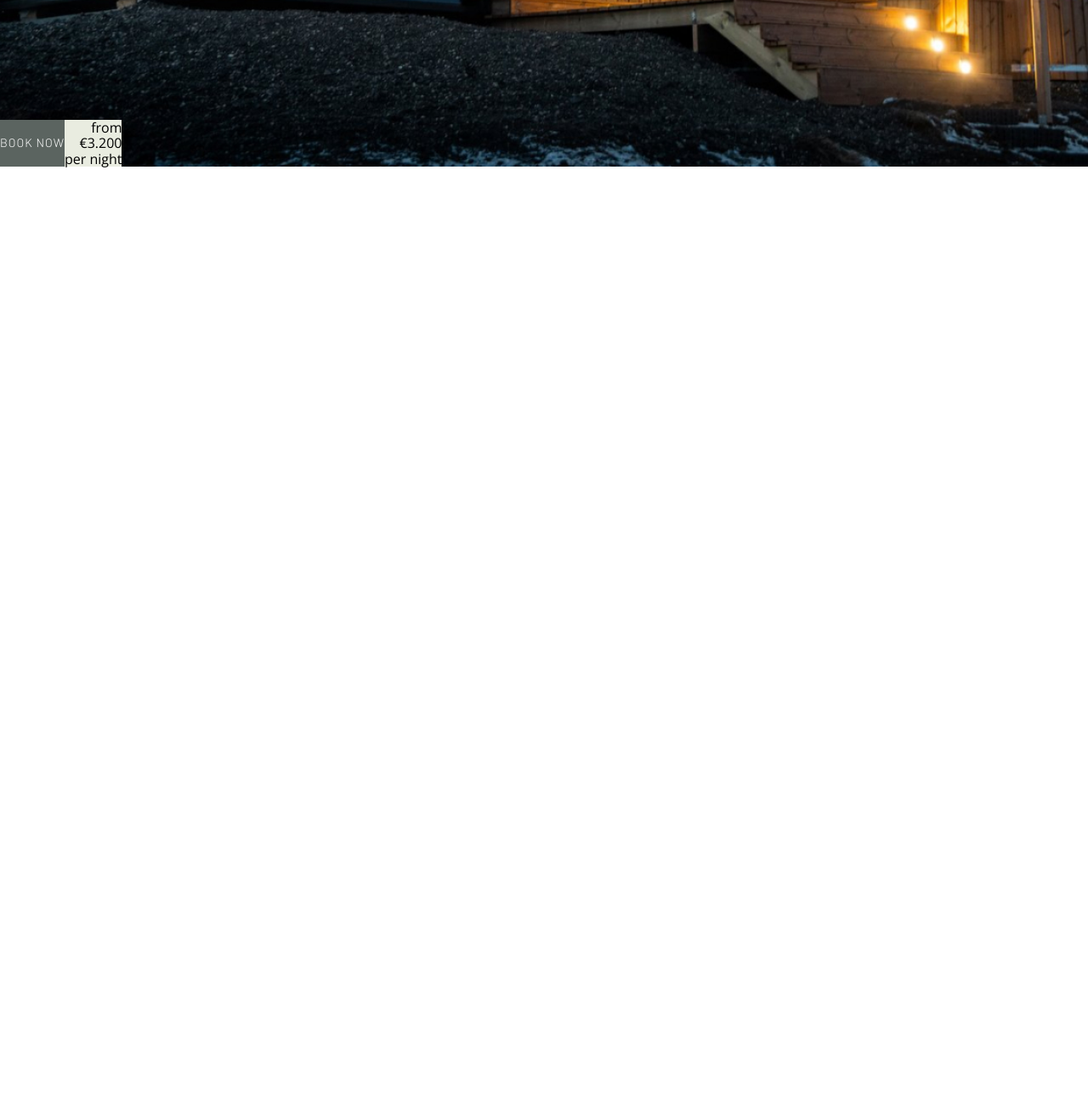
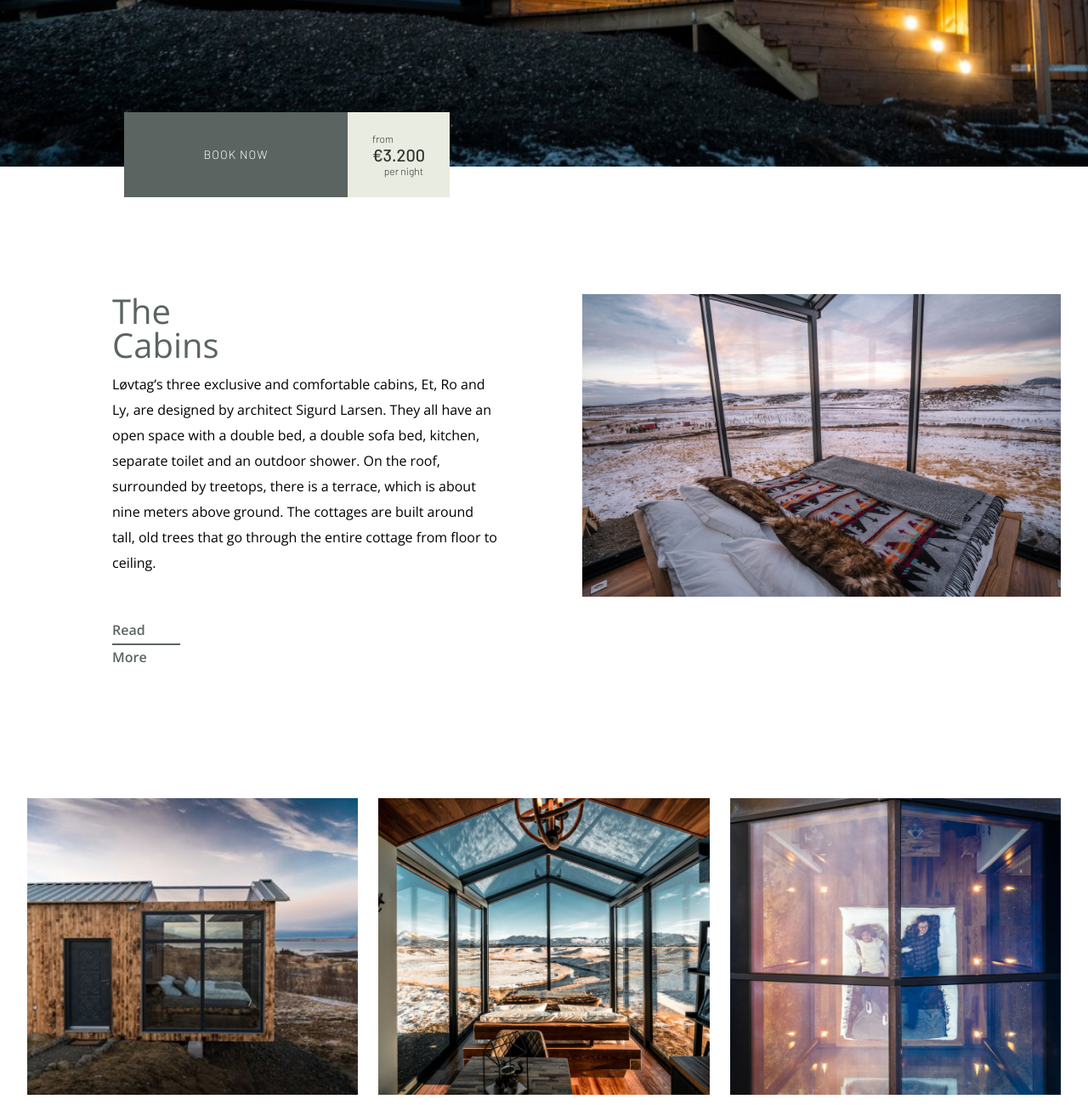
Before and after one commit to tuzegor/peace-in-the-forest, a plain HTML site: page index.html in a window 1280 px wide. Shown: the part 700-2000 px from the top of the page at 85% size. Before the commit the page ends 898 px from the top, so only its background shows below. Drawn offline with nearby package versions, Linux system fonts and the light colour scheme.

Commit message:
The Cabins

```diff
--- a/index.html
+++ b/index.html
@@ -69,11 +69,39 @@
                 Book Now
             </button>
             <div class="price-block">
-                <p>from</p>
-                <p>&#8364;3.200</p>
-                <p>per night</p>
+                <p class="price">&#8364;3.200</p>
             </div>
         </div>
+    </div>
+</section>
+<section class="cabins">
+    <div class="cabins-container container">
+        <div class="cabins__description">
+            <div class="cabins__description-box">
+                <h2 class="cabins__title section-title">The
+                <br>Cabins</h2>
+                <p class="cabins__text">Løvtag’s three exclusive and comfortable cabins, Et, Ro and Ly, are designed by architect Sigurd Larsen. They all have
+                an open space with a double bed, a double sofa bed, kitchen, separate toilet and an outdoor shower. On the roof,
+                surrounded by treetops, there is a terrace, which is about nine meters above ground. The cottages are built around tall,
+                old trees that go through the entire cottage from floor to ceiling.
+                </p>
+                <a class="cabins__link link" href="#"><span class="cabins__link-text">Read</span><span class="cabins__link-text">More</span></a>
+            </div>
+            <div class="cabins__img-box">
+                <img class="cabins__img" src="./images/cabins-photo-main.jpg" alt="landscape">
+            </div>
+        </div>
+        <ul class="cabins-photos__list list">
+            <li class="cabins-photos__item">
+                <img class="cabins-photos__img" src="./images/cabins-photo-1.jpg" alt="house and landscape">
+            </li>
+            <li class="cabins-photos__item">
+                <img class="cabins-photos__img" src="./images/cabins-photo-2.jpg" alt="house inside view">
+            </li>
+            <li class="cabins-photos__item">
+                <img class="cabins-photos__img" src="./images/cabins-photo-3.jpg" alt="house top view">
+            </li>
+        </ul>
     </div>
 </section>
     </main>
--- a/sass/base/_section-title.scss
+++ b/sass/base/_section-title.scss
@@ -1,4 +1,5 @@
 .section-title {
-font-size: 40px;
-line-height: 1.5;
+  font-weight: 400;
+  font-size: 40px;
+  line-height: 1;
 }
--- /dev/null
+++ b/sass/layout/_cabins.scss
@@ -0,0 +1,83 @@
+.cabins {
+  padding-top: 150px;
+  padding-bottom: 150px;
+}
+.cabins__description {
+  margin-bottom: 150px;
+}
+.cabins__description-box {
+  max-width: 453px;
+  margin-right: 100px;
+  margin-left: 100px;
+}
+.cabins__title {
+  margin-bottom: 11px;
+  color: $secondaryColorDark;
+}
+.cabins__text {
+  margin-bottom: 11px;
+
+  font-weight: 300;
+  font-size: 16px;
+  line-height: (30px/16px);
+}
+
+.cabins__link {
+  display: block;
+  width: 80px;
+  color: $secondaryColorDark;
+  font-weight: 600;
+  font-size: 16px;
+  line-height: 1.87;
+  margin-bottom: 11px;
+}
+
+.cabins__link-text:first-child::after {
+  content: '';
+  display: block;
+  width: 80px;
+  height: 2px;
+  background-color: $secondaryColorDark;
+}
+
+.cabins__img-box {
+  margin: 0 auto;
+  max-width: 693px;
+}
+
+.cabins-photos__img {
+  width: 100%;
+  height: 100%;
+}
+@media screen and (min-width: 768px) {
+  .cabins-photos__list {
+    display: flex;
+    flex-wrap: wrap;
+    justify-content: center;
+
+    margin-left: -24px;
+    margin-top: -24px;
+  }
+  .cabins-photos__item {
+    margin-left: 24px;
+    margin-top: 24px;
+  }
+}
+
+@media screen and (min-width: 1200px) {
+  .cabins__description {
+    display: flex;
+  }
+  .cabins__text {
+    margin-bottom: 50px;
+  }
+  .cabins-photos__list {
+    flex-wrap: nowrap;
+  }
+  .cabins-photos__item {
+    width: calc((100%-48px) / 3);
+  }
+  .cabins__link {
+    margin-bottom: 0;
+  }
+}
--- a/sass/layout/_hero.scss
+++ b/sass/layout/_hero.scss
@@ -42,12 +42,56 @@
 .booking-price-block {
   position: absolute;
   display: flex;
-  bottom: 0;
-  left: 0;
+  bottom: -36px;
+  left: 146px;
+}
+
+.hero__booking-button {
+  width: 263px;
+  height: 100px;
 }
 
 .price-block {
+  position: relative;
+  display: flex;
+  align-items: center;
+  justify-content: center;
+
+  width: 120px;
+  height: 100px;
+
+  font-family: $secondaryFontFamily;
+  font-size: 12px;
+  line-height: (18px/12px);
+  color: #333333;
   background-color: $secondaryColorLight;
+}
+
+.price {
+  font-weight: 500;
+  font-size: 20px;
+  line-height: (28px/20px);
+  text-align: center;
+}
+
+.price::before {
+  content: 'from';
+  position: absolute;
+  top: 22px;
+  left: 29px;
+}
+.price::after {
+  content: 'per night';
+  position: absolute;
+  bottom: 22px;
+  right: 31px;
+}
+
+.price::before,
+.price::after {
+  font-weight: 300;
+  font-size: 12px;
+  line-height: (18px/12px);
 }
 
 @media screen and (max-width: 479px) {
@@ -63,6 +107,26 @@
     font-size: 16px;
     line-height: (28px/16px);
   }
+
+  .hero__booking-button {
+    width: 150px;
+    height: 60px;
+  }
+
+  .price-block {
+    width: 80px;
+    height: 60px;
+  }
+
+  .price::before {
+    top: 5px;
+    left: 5px;
+  }
+
+  .price::after {
+    bottom: 5px;
+    right: 5px;
+  }
 }
 
 @media screen and (min-width: 480px) and (max-width: 767px) {
@@ -70,3 +134,9 @@
     margin-right: 60px;
   }
 }
+
+@media screen and (max-width: 767px) {
+  .booking-price-block {
+    left: 32px;
+  }
+}
--- a/sass/main.scss
+++ b/sass/main.scss
@@ -14,7 +14,7 @@
 @import './layout/header';
 // @import './layout/mobile-menu';
 @import './layout/hero';
-// @import './layout/values';
+@import './layout/cabins';
 // @import './layout/projects';
 // @import './layout/team';
 // @import './layout/clients';
```
Also changed, not shown: css/main.css, css/main.min.css, images/cabins-photo-1.jpg (added), images/cabins-photo-2.jpg (added), images/cabins-photo-3.jpg (added), images/cabins-photo-main.jpg (added), 3 other files.
